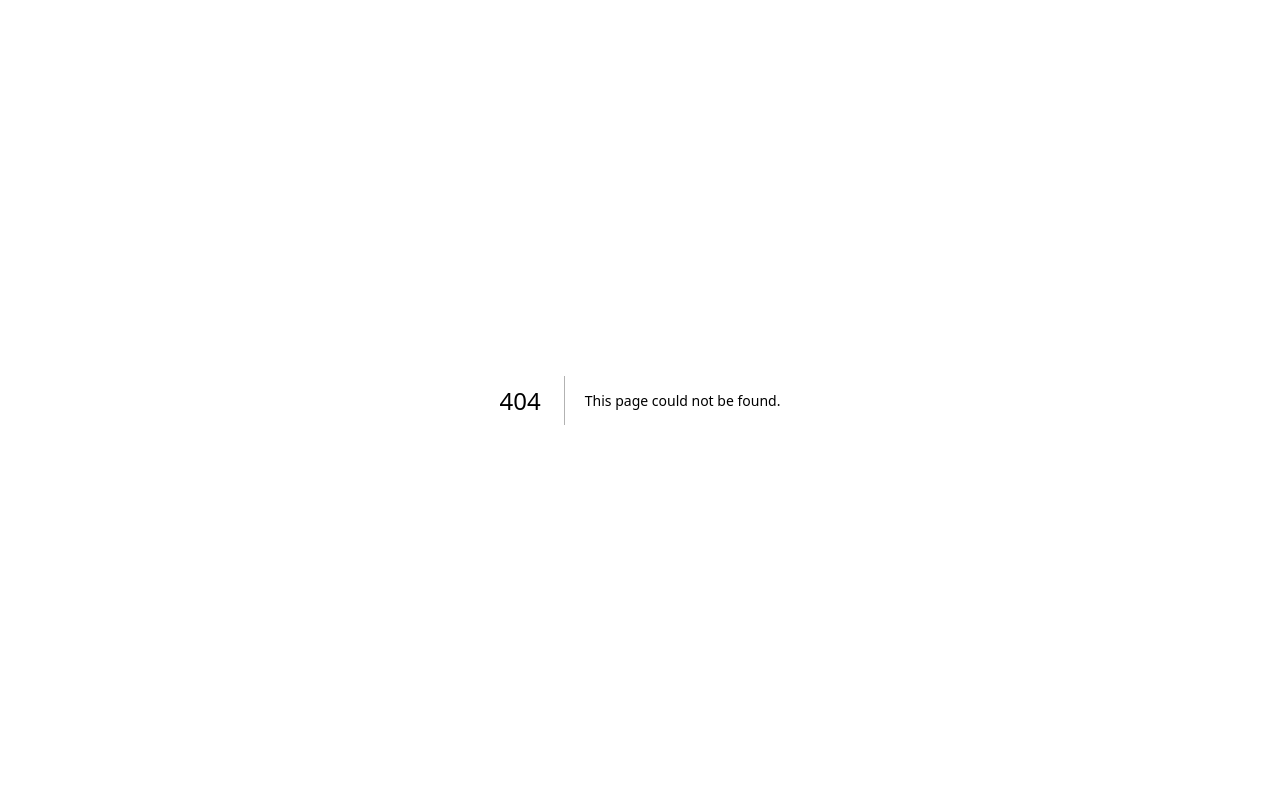
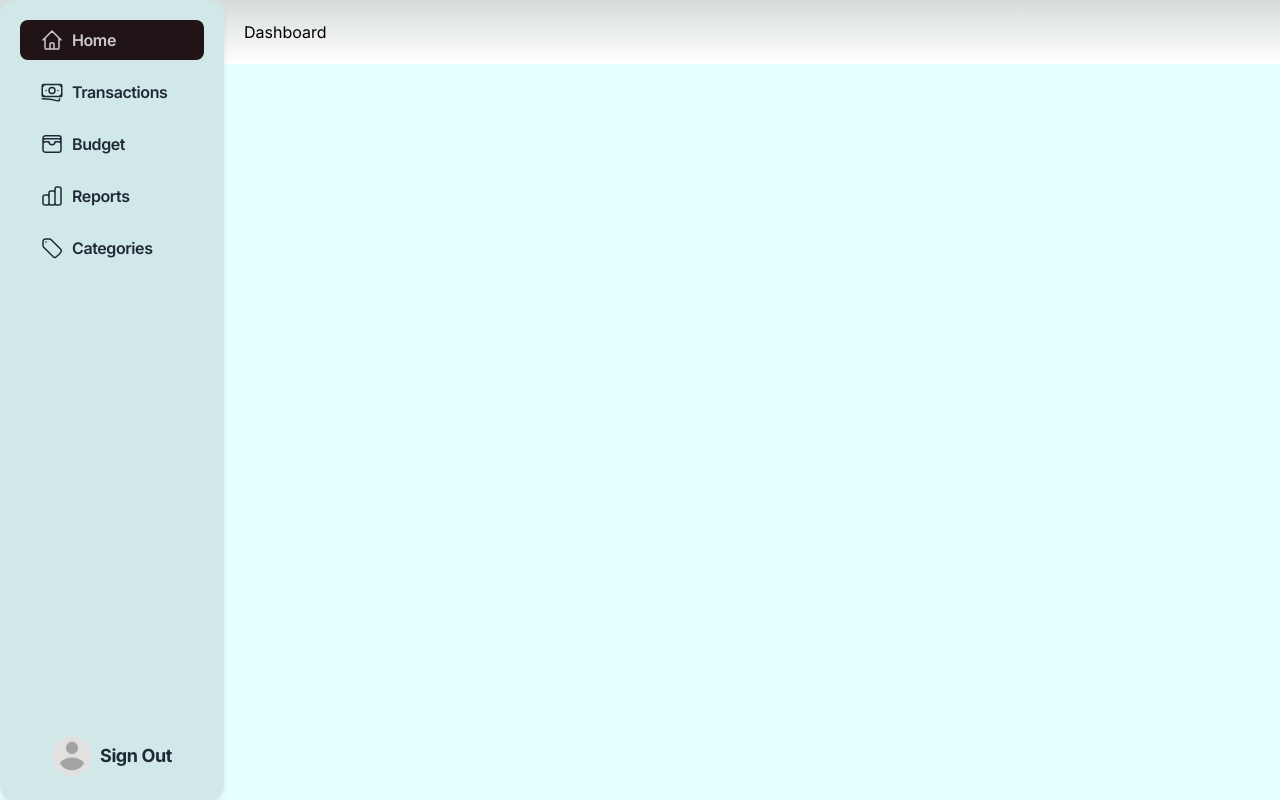
Before and after one commit to yotam1802/ACHFHackathon, a Next.js app in the folder achfhack/: page /dashboard in a window 1280 px wide. Before the commit this address had no page. Built offline with nearby package versions, Linux system fonts and the light colour scheme.

Commit message:
Setup dashboard

```diff
--- /dev/null
+++ b/achfhack/src/app/(dashboard)/dashboard/page.jsx
@@ -0,0 +1,3 @@
+export default function DashboardPage() {
+  return <div className="p-5">Dashboard</div>;
+}
--- a/achfhack/src/app/components/DashboardNavbar/DashboardNavbar/Navbar.tsx
+++ b/achfhack/src/app/components/DashboardNavbar/DashboardNavbar/Navbar.jsx
@@ -1,14 +1,9 @@
 import Image from "next/image";
-import { getServerSession } from "next-auth";
-import { authOptions } from "@/app/api/auth/[...nextauth]/route";
-import profilePicPlaceholder from "@/assets/profile-pic-placeholder.png";
+import profilePicPlaceholder from "../../../../../public/profile-pic-placeholder.png";
 import SignoutButton from "./SignoutButton";
 import NavbarMenu from "./NavbarMenu";
 
 export default async function Navbar() {
-  const session = await getServerSession(authOptions);
-  const user = session?.user;
-
   return (
     <div className="fixed bottom-0 left-0 right-0 h-16 md:h-20 rounded-t-box menu menu-horizontal bg-base-200 lg:menu-vertical lg:rounded-box lg:min-h-screen lg:w-56 lg:shadow-md lg:p-5 gap-4 text-base text-gray-800 font-semibold tracking-tight lg:justify-between">
       <NavbarMenu />
@@ -17,7 +12,7 @@ export default async function Navbar() {
         className="gap-2 btn btn-ghost text-lg font-bold invisible lg:visible"
       >
         <Image
-          src={user?.image || profilePicPlaceholder}
+          src={profilePicPlaceholder}
           alt="Profile Picture"
           width={40}
           height={40}
--- a/achfhack/src/app/components/DashboardNavbar/DashboardNavbar/NavbarMenu.tsx
+++ b/achfhack/src/app/components/DashboardNavbar/DashboardNavbar/NavbarMenu.jsx
@@ -1,6 +1,5 @@
 "use client";
 
-import { signOut } from "next-auth/react";
 import Link from "next/link";
 import { usePathname } from "next/navigation";
 
@@ -113,7 +112,7 @@ export default function NavbarMenu() {
   );
 
   const pathname = usePathname();
-  const isActive = (path: string) => pathname === path;
+  const isActive = (path) => pathname === path;
 
   return (
     <ul className="flex lg:flex-col md:gap-3 justify-around w-full">
@@ -121,7 +120,9 @@ export default function NavbarMenu() {
         <Link
           href={"/dashboard"}
           data-tip="Home"
-          className={`tooltip lg:tooltip-right flex flex-col lg:flex-row ${isActive("/dashboard") ? "active" : ""} px-1 md:px-5 w-14 md:w-28 lg:w-full`}
+          className={`tooltip lg:tooltip-right flex flex-col lg:flex-row ${
+            isActive("/dashboard") ? "active" : ""
+          } px-1 md:px-5 w-14 md:w-28 lg:w-full`}
         >
           {homeIcon}
           <div className="invisible md:visible">Home</div>
@@ -131,7 +132,9 @@ export default function NavbarMenu() {
         <Link
           href={"/transactions"}
           data-tip="Transactions"
-          className={`tooltip lg:tooltip-right flex flex-col lg:flex-row ${isActive("/transactions") ? "active" : ""} px-1 md:px-5 w-14 md:w-28 lg:w-full`}
+          className={`tooltip lg:tooltip-right flex flex-col lg:flex-row ${
+            isActive("/transactions") ? "active" : ""
+          } px-1 md:px-5 w-14 md:w-28 lg:w-full`}
         >
           {banknoteIcon}
           <span className="invisible md:visible">Transactions</span>
@@ -141,7 +144,9 @@ export default function NavbarMenu() {
         <Link
           href={"/budget"}
           data-tip="Budget"
-          className={`tooltip lg:tooltip-right flex flex-col lg:flex-row ${isActive("/budget") ? "active" : ""} px-1 md:px-5 w-14 md:w-28 lg:w-full`}
+          className={`tooltip lg:tooltip-right flex flex-col lg:flex-row ${
+            isActive("/budget") ? "active" : ""
+          } px-1 md:px-5 w-14 md:w-28 lg:w-full`}
         >
           {walletIcon}
           <span className="invisible md:visible">Budget</span>
@@ -151,7 +156,9 @@ export default function NavbarMenu() {
         <Link
           href={"/reports"}
           data-tip="Reports"
-          className={`tooltip lg:tooltip-right flex flex-col lg:flex-row ${isActive("/reports") ? "active" : ""} px-1 md:px-5 w-14 md:w-28 lg:w-full`}
+          className={`tooltip lg:tooltip-right flex flex-col lg:flex-row ${
+            isActive("/reports") ? "active" : ""
+          } px-1 md:px-5 w-14 md:w-28 lg:w-full`}
         >
           {chartIcon}
           <span className="invisible md:visible">Reports</span>
@@ -161,7 +168,9 @@ export default function NavbarMenu() {
         <Link
           href={"/categories"}
           data-tip="Categories"
-          className={`tooltip lg:tooltip-right flex flex-col lg:flex-row ${isActive("/categories") ? "active" : ""} px-1 md:px-5 w-14 md:w-28 lg:w-full`}
+          className={`tooltip lg:tooltip-right flex flex-col lg:flex-row ${
+            isActive("/categories") ? "active" : ""
+          } px-1 md:px-5 w-14 md:w-28 lg:w-full`}
         >
           {tagIcon}
           <span className="invisible md:visible">Categories</span>
--- /dev/null
+++ b/achfhack/src/app/components/DashboardNavbar/DashboardNavbar/SignoutButton.jsx
@@ -0,0 +1,5 @@
+"use client";
+
+export default function SignoutButton() {
+  return <button>Sign Out</button>;
+}
--- a/achfhack/src/app/components/DashboardNavbar/DashboardNavbar/SignoutButton.tsx
+++ /dev/null
@@ -1,9 +0,0 @@
-"use client";
-
-import { signOut } from "next-auth/react";
-
-export default function SignoutButton() {
-  return (
-    <button onClick={() => signOut({ callbackUrl: "/" })}>Sign Out</button>
-  );
-}
--- a/achfhack/src/app/page.js
+++ b/achfhack/src/app/page.js
@@ -1,9 +1,5 @@
 import Image from "next/image";
 
 export default function Home() {
-  return (
-    <div className="text-fuchsia-700">
-      Initial commit
-    </div>
-  );
+  return <div>Initial commit</div>;
 }
--- a/achfhack/tailwind.config.js
+++ b/achfhack/tailwind.config.js
@@ -5,5 +5,30 @@ module.exports = {
     "./src/components/**/*.{js,ts,jsx,tsx,mdx}",
     "./src/app/**/*.{js,ts,jsx,tsx,mdx}",
   ],
-  plugins: [require("daisyui")]
+  plugins: [require("daisyui")],
+  daisyui: {
+    themes: [
+      {
+        mytheme: {
+          primary: "#006bff",
+
+          secondary: "#836800",
+
+          accent: "#00e6ff",
+
+          neutral: "#201417",
+
+          "base-100": "#e6ffff",
+
+          info: "#37a8ff",
+
+          success: "#009900",
+
+          warning: "#ffcd00",
+
+          error: "#ff6570",
+        },
+      },
+    ],
+  },
 };
```
Also changed, not shown: achfhack/src/app/(dashboard)/layout.jsx (+3 -5 lines), achfhack/public/profile-pic-placeholder.png (added).
